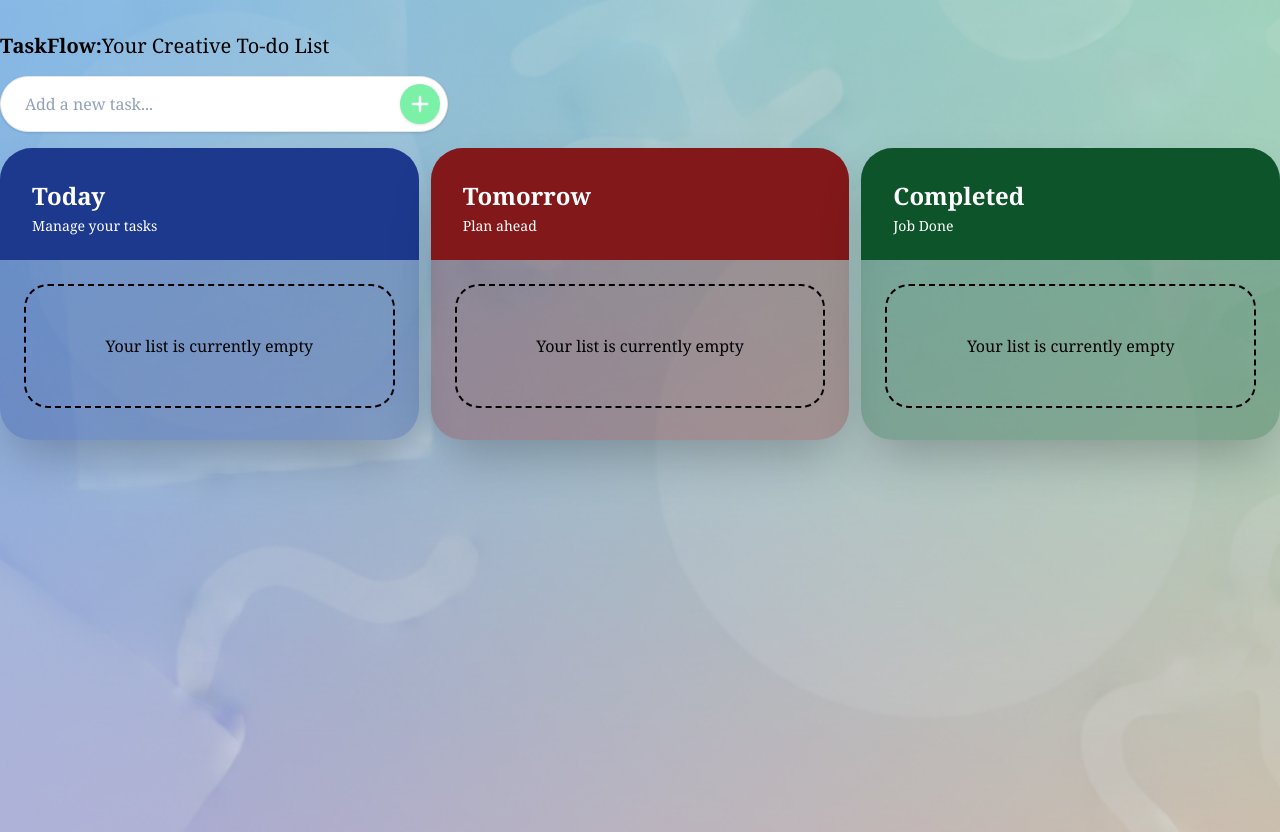
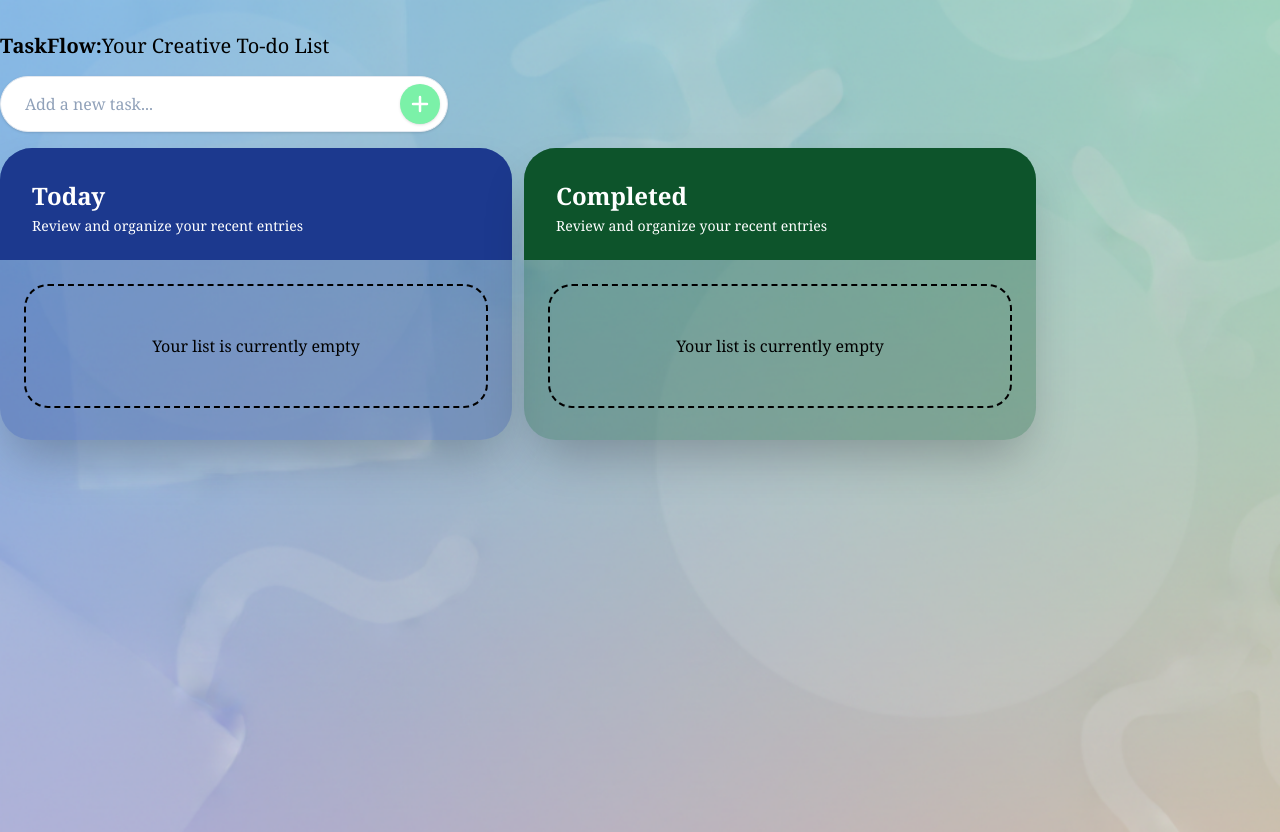
Before and after one commit to Lucasdeekay/todolist, a React (Vite) app: page / in a window 1280 px wide. Built offline with nearby package versions, Linux system fonts and the light colour scheme.

Commit message:
Completed the todo list features

```diff
--- a/src/App.tsx
+++ b/src/App.tsx
@@ -9,12 +9,33 @@ function App() {
   const [todoList, setTodoList] = useState<TodoItem[]>([]);
 
   const handleSaveTodo = (task: string) => {
-    setTodoList((prev) => [
-      ...prev,
-      { task, completed: false, date: Date.now() },
-    ]);
-    console.log("Todo:", todoList);
-  }
+    setTodoList((prev) => {
+      // Find the max ID in the current list to auto-increment
+      const maxId =
+        prev.length > 0
+          ? Math.max(...prev.map((item) => item.id || 0))
+          : 0;
+
+      const nextId = maxId + 1;
+
+      return [
+        ...prev,
+        { id: nextId, task, completed: false, date: Date.now() },
+      ];
+    });
+  };
+
+  const handleToggle = (id: number) => {
+    setTodoList((prev) =>
+      prev.map((item) =>
+        item.id === id ? { ...item, completed: !item.completed } : item
+      )
+    );
+  };
+
+  const handleDelete = (id: number) => {
+    setTodoList((prev) => prev.filter((item) => item.id !== id));
+  };
 
   return (
     <>
@@ -23,22 +44,18 @@ function App() {
         <Input onClick={handleSaveTodo} />
         <div className="flex flex-3 gap-3">
           <ListModal
+            title="Today"
+            items={todoList.filter((i) => !i.completed)}
             color="blue"
-            items={todoList}
-            title="Today"
-            subtitle="Manage your tasks"
+            onToggle={handleToggle}
+            onDelete={handleDelete}
           />
           <ListModal
-            color="red"
-            items={todoList}
-            title="Tomorrow"
-            subtitle="Plan ahead"
-          />
-          <ListModal
+            title="Completed"
+            items={todoList.filter((i) => i.completed)}
             color="green"
-            items={todoList}
-            title="Completed"
-            subtitle="Job Done"
+            onToggle={handleToggle}
+            onDelete={handleDelete}
           />
         </div>
       </div>
--- a/src/components/ListModal.tsx
+++ b/src/components/ListModal.tsx
@@ -1,6 +1,7 @@
-import { Edit2, Trash2, CircleCheck, CircleX } from "lucide-react";
+import { Trash2, ClipboardList } from "lucide-react";
 
 export interface TodoItem {
+  id: number;
   task: string;
   completed: boolean;
   date: number;
@@ -11,6 +12,8 @@ interface Props {
   items: TodoItem[];
   subtitle?: string;
   title: string;
+  onToggle: (index: number) => void;
+  onDelete: (index: number) => void;
 }
 
 // Map color prop to specific Tailwind classes to avoid JIT interpolation issues
@@ -44,7 +47,7 @@ const colorMap = {
   },
 };
 
-const ListModal = ({ color = "blue", items, subtitle, title }: Props) => {
+const ListModal = ({ color = "blue", items, subtitle, title, onToggle: onToggleComplete, onDelete }: Props) => {
   const styles = colorMap[color] || colorMap.blue;
 
   return (
@@ -74,19 +77,21 @@ const ListModal = ({ color = "blue", items, subtitle, title }: Props) => {
             <div
               className={`w-12 h-12 rounded-xl ${styles.bg} flex items-center justify-center shrink-0 transition-colors`}
             >
-              {item.completed ? (
-                <CircleCheck size={24} className="text-white" />
-              ) : (
-                <CircleX size={24} className="text-white" />
-              )}
+              <ClipboardList size={24} className="text-white" />
             </div>
 
             {/* Content */}
             <div className="flex-grow min-w-0">
-              <h4 className="font-semibold text-black-800 truncate">
+              <h4
+                className={`font-semibold truncate transition-all ${
+                  item.completed
+                    ? "text-slate-400 line-through"
+                    : "text-slate-900"
+                }`}
+              >
                 {item.task}
               </h4>
-              <p className="text-xs text-black-400 font-medium uppercase tracking-wider">
+              <p className="text-xs text-slate-500 font-medium uppercase tracking-wider">
                 {new Date(item.date).toLocaleDateString()}
               </p>
             </div>
@@ -94,16 +99,23 @@ const ListModal = ({ color = "blue", items, subtitle, title }: Props) => {
             {/* Actions */}
             <div className="flex items-center gap-1">
               <button
-                title="Edit"
-                className="p-2.5 text-black-400 text-white bg-blue-900 rounded-lg transition-all"
-              >
-                <Edit2 size={18} />
-              </button>
-              <button
+                onClick={() => onDelete(item.id)}
                 title="Delete"
                 className="p-2.5 text-black-400 text-white bg-red-900 rounded-lg transition-all"
               >
                 <Trash2 size={18} />
+              </button>
+              {/* Checkbox Icon Box */}
+              <button
+                onClick={() => onToggleComplete(item.id)}
+                className="mx-3"
+              >
+                <input
+                  type="checkbox"
+                  checked={item.completed}
+                  readOnly
+                  className="w-4 h-4 rounded-xl"
+                />
               </button>
             </div>
           </div>
```
